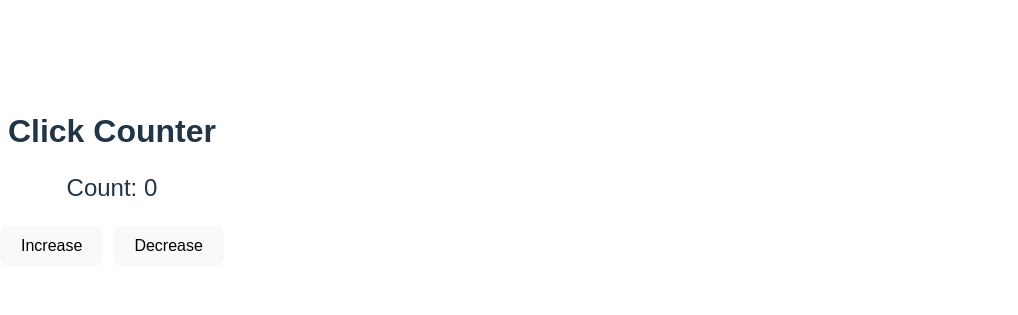
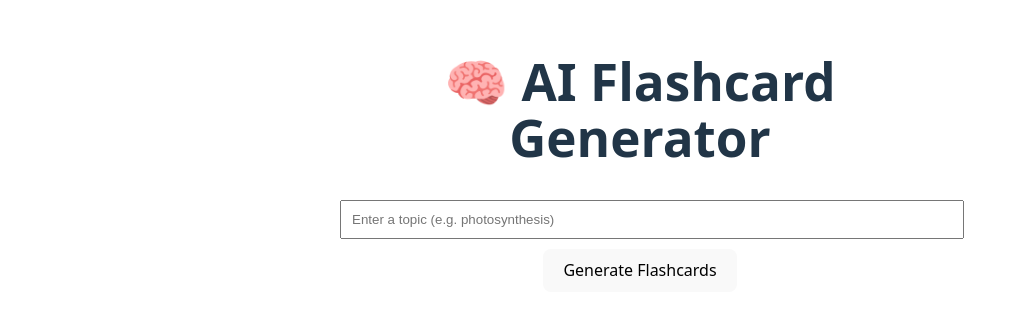
Before and after one commit to Yusufabdulmuiz/RemStuff, a React (Vite) app: page / in a window 1280 px wide. Shown: the part 235-550 px from the top of the page, without its empty margins (0-1018 px from the left). Built offline with nearby package versions, Linux system fonts and the light colour scheme.

Commit message:
Update App.jsx

```diff
--- a/src/App.jsx
+++ b/src/App.jsx
@@ -1,62 +1,72 @@
 import React, { useState } from "react";
+import "./App.css";
 
-const App = () => {
-  const [count, setCount] = useState(0);
-  const limit = 10;
+function App() {
+  const [topic, setTopic] = useState("");
+  const [cards, setCards] = useState([]);
+  const [loading, setLoading] = useState(false);
 
-  const increment = () => {
-    if (count < limit) setCount(count + 1);
-  };
+  const HUGGINGFACE_API = "https://api-inference.huggingface.co/models/facebook/bart-large-cnn";
+  const API_KEY = "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"; // ✅ Your API token
 
-  const decrement = () => {
-    if (count > 0) setCount(count - 1);
+  const generateCards = async () => {
+    setLoading(true);
+    setCards([]);
+
+    const response = await fetch(HUGGINGFACE_API, {
+      method: "POST",
+      headers: {
+        "Authorization": `Bearer ${API_KEY}`,
+        "Content-Type": "application/json"
+      },
+      body: JSON.stringify({
+        inputs: `Explain the topic: ${topic}`
+      })
+    });
+
+    const data = await response.json();
+    if (data.error) {
+      alert("API Error: " + data.error);
+      setLoading(false);
+      return;
+    }
+
+    const summary = data[0]?.summary_text || "";
+    const splitPoints = summary.split(/\. |\n/g).filter(Boolean);
+
+    setCards(splitPoints);
+    setLoading(false);
   };
 
   return (
-    <div style={styles.container}>
-      <h1 style={styles.heading}>Click Counter</h1>
-      <p style={styles.count}>Count: {count}</p>
-      <div style={styles.buttonContainer}>
-        <button style={styles.button} onClick={increment}>
-          Increase
-        </button>
-        <button style={styles.button} onClick={decrement}>
-          Decrease
-        </button>
+    <div className="App" style={{ maxWidth: 600, margin: "auto", padding: 20 }}>
+      <h1>🧠 AI Flashcard Generator</h1>
+      <input
+        type="text"
+        placeholder="Enter a topic (e.g. photosynthesis)"
+        value={topic}
+        onChange={(e) => setTopic(e.target.value)}
+        style={{ width: "100%", padding: 10 }}
+      />
+      <button onClick={generateCards} disabled={loading} style={{ marginTop: 10 }}>
+        {loading ? "Generating..." : "Generate Flashcards"}
+      </button>
+
+      <div style={{ marginTop: 20 }}>
+        {cards.map((card, i) => (
+          <div key={i} style={{
+            border: "1px solid #ccc",
+            padding: 15,
+            marginBottom: 10,
+            borderRadius: 10
+          }}>
+            <strong>Flashcard {i + 1}</strong><br />
+            {card}
+          </div>
+        ))}
       </div>
-      {count === limit && <p style={styles.limitText}>You've reached the limit!</p>}
     </div>
   );
-};
-
-// Simple inline styling
-const styles = {
-  container: {
-    textAlign: "center",
-    marginTop: "50px",
-    fontFamily: "Arial, sans-serif"
-  },
-  heading: {
-    fontSize: "2rem"
-  },
-  count: {
-    fontSize: "1.5rem",
-    margin: "20px 0"
-  },
-  buttonContainer: {
-    display: "flex",
-    justifyContent: "center",
-    gap: "10px"
-  },
-  button: {
-    padding: "10px 20px",
-    fontSize: "1rem",
-    cursor: "pointer"
-  },
-  limitText: {
-    color: "red",
-    marginTop: "20px"
-  }
-};
+}
 
 export default App;
```
